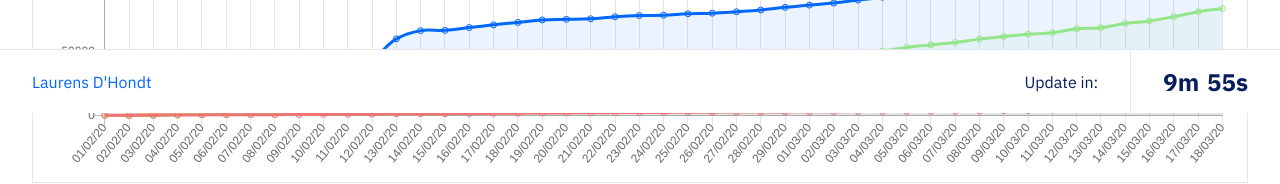
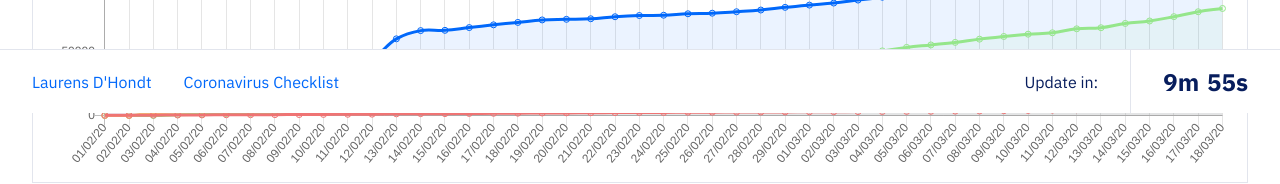
Before and after one commit to dhondtlaurens/covid-19, a Vue app: page / in a window 1280 px wide. Shown: the part 687-871 px from the top of the page. Built offline with nearby package versions, Linux system fonts and the light colour scheme; no server answers; what tailwindcss-transitions would draw is missing.

Commit message:
changed metadata & added footer link

```diff
--- a/public/index.html
+++ b/public/index.html
@@ -14,8 +14,8 @@
     <meta name="msapplication-TileColor" content="#ffffff">
     <meta name="theme-color" content="#ffffff">
 
-    <title>Blijf gewoon thuis</title>
-    <meta name="description" content="Te veel mensen beseffen nog niet hoe ernstig Corona is en dat ze thuis moeten blijven.">
+    <title>Coronavirus (COVID-19) situation</title>
+    <meta name="description" content="The SARS-CoV-2 virus, better known as the coronavirus, shuts down public life worldwide. So just stay at home. In this way, we can all work together to ensure that people do not get sick and so overload the health system">
   </head>
   <body style="margin:0;">
     <noscript>
--- a/src/assets/json/translations.json
+++ b/src/assets/json/translations.json
@@ -9,7 +9,7 @@
         "global":"Globaal"
       },
       "footer":{
-        "info":"<a class='text-blue-200 no-underline appearance-none' target='_blank' href='https://www.linkedin.com/in/laurens-d-hondt-6b860a55/'>Laurens D&#39Hondt</a>",
+        "info":"<a class='text-blue-200 no-underline appearance-none mr-32' target='_blank' href='https://www.linkedin.com/in/laurens-d-hondt-6b860a55/'>Laurens D&#39Hondt</a><a class='text-blue-200 no-underline appearance-none' target='_blank' href='https://www.coronaviruschecklist.co/'>Coronavirus Checklist</a>",
         "refresh": "Update over:"
       }
     },
@@ -35,7 +35,7 @@
         "global":"Global"
       },
       "footer":{
-        "info":"<a class='text-blue-200 no-underline appearance-none' target='_blank' href='https://www.linkedin.com/in/laurens-d-hondt-6b860a55/'>Laurens D&#39Hondt</a>",
+        "info":"<a class='text-blue-200 no-underline appearance-none mr-32' target='_blank' href='https://www.linkedin.com/in/laurens-d-hondt-6b860a55/'>Laurens D&#39Hondt</a><a class='text-blue-200 no-underline appearance-none' target='_blank' href='https://www.coronaviruschecklist.co/'>Coronavirus Checklist</a>",
         "refresh": "Update in:"
       }
     },
```
